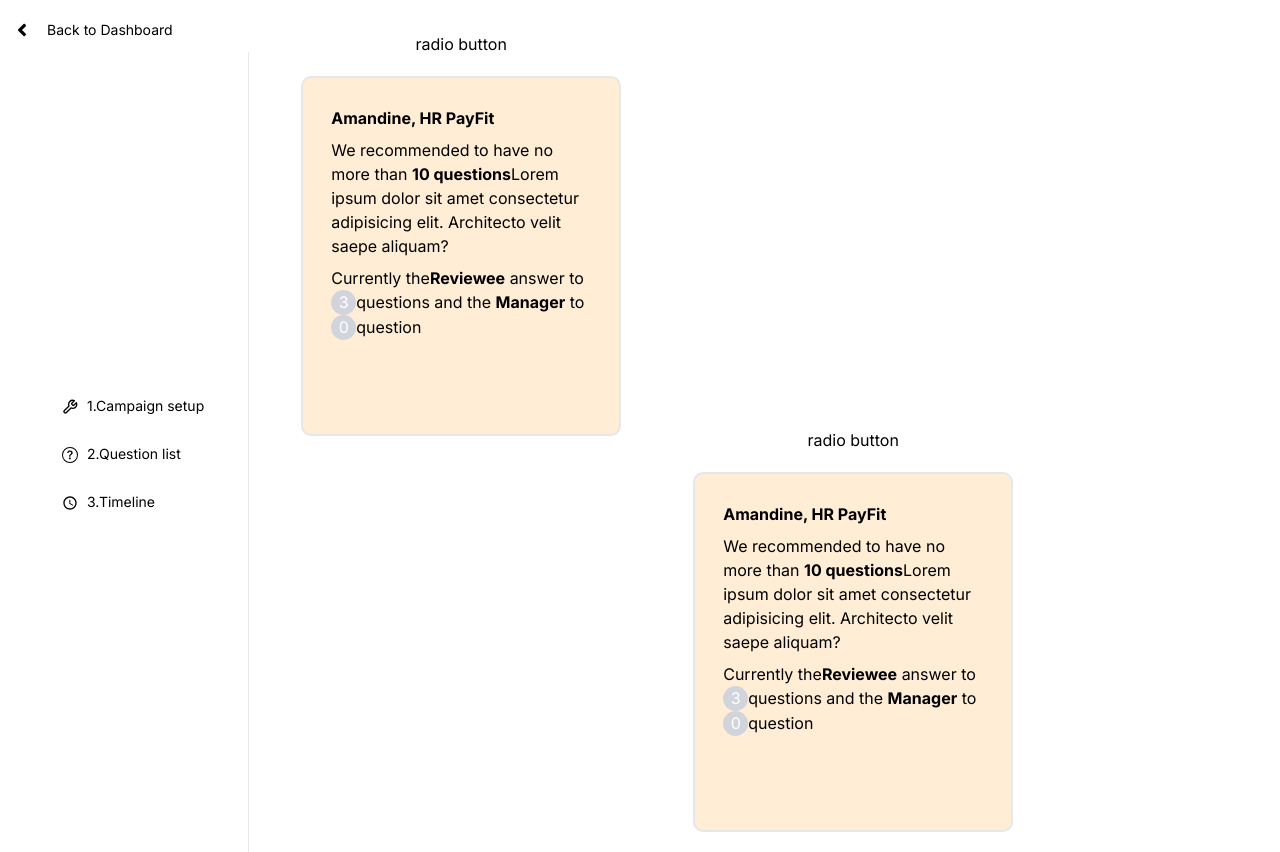
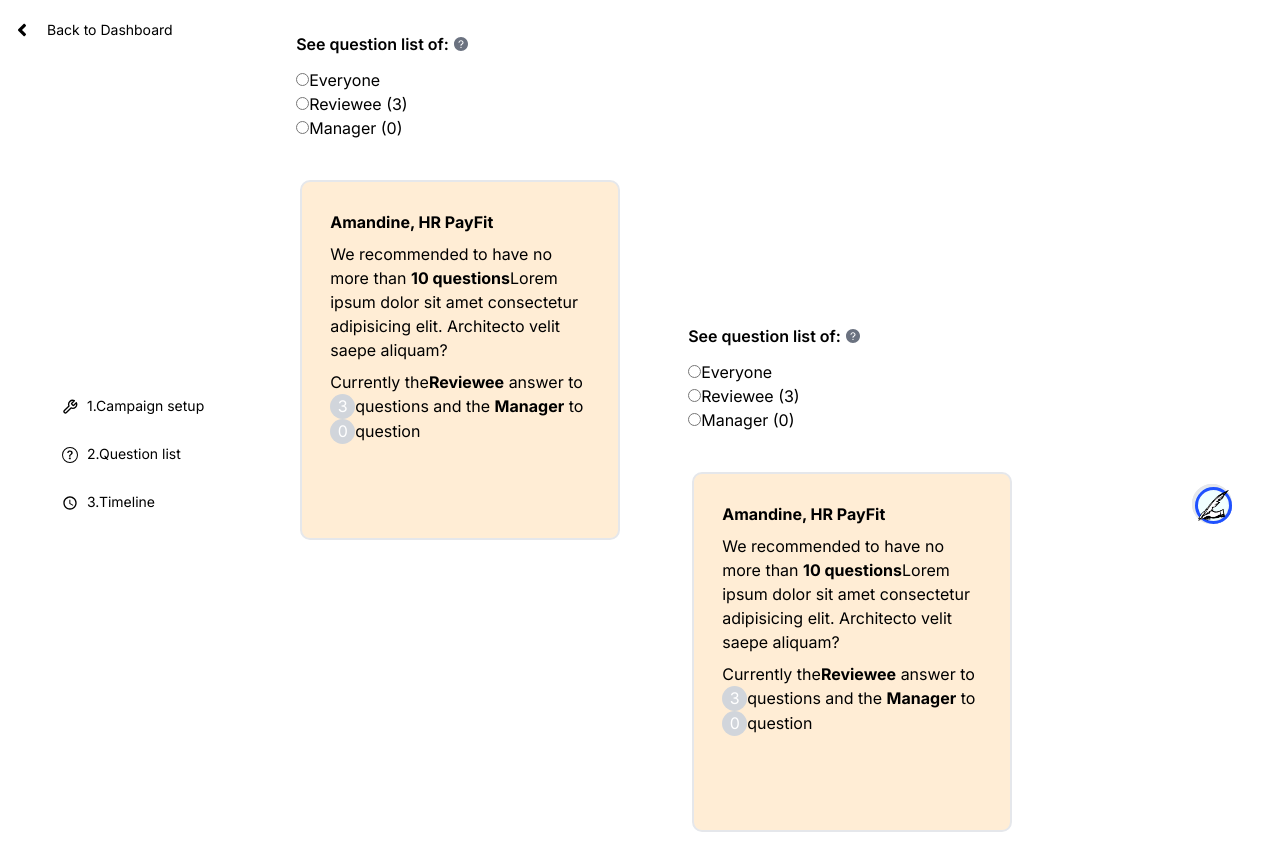
Before and after one commit to SakshiDangi/dashboard-review, a Next.js app: page /aside in a window 1280 px wide. Built offline with nearby package versions, Linux system fonts and the light colour scheme.

Commit message:
added asidebar and radiobutton to review page

```diff
--- a/components/Asidebar.tsx
+++ b/components/Asidebar.tsx
@@ -1,10 +1,16 @@
-import React from 'react'
+import React from 'react';
+import Image from 'next/image';
+import RadioButtonGroup from './RadioButtonGroup';
+
 
 const Asidebar = () => {
   return (
     <aside className='flex flex-col justify-end w-fit flex-end'>
-      <div className='text-center'>radio button</div>
+      <div className='text-center'>
+        <RadioButtonGroup />
+      </div>
 
+      <div className=''>
       <div className=' w-[40vh] h-[45vh] bg-orange-100 rounded-[10px] p-7 m-5 border-[2px]'>
         <h3 className='font-bold mb-2'>Amandine, HR PayFit</h3>
         <p className='mb-2'>We recommended to have no more than <span className='font-bold'>10 questions</span>Lorem ipsum dolor sit amet consectetur adipisicing elit. Architecto velit saepe aliquam?</p>
@@ -14,6 +20,12 @@
           <span className='w-[25px] h-[25px] text-white-600 bg-gray-300 rounded-full text-center justify-center inline-flex'>0</span>question
         </p>
       </div>
+      <div className='absolute bottom-[32vh] right-12  mb-5 pb-15 w-[40px] h-[40px] rounded-full bg-blue-600 border-[3px] border-white-900 shadow-inner'>
+        <div className='w-[37px] h-[37px] rounded-full  border-[3px] border-blue-900'>
+        <Image src='/image.png' alt='image' width={35} height={35} className=' '/>
+        </div>
+      </div>
+      </div>
     </aside>
   )
 }
--- /dev/null
+++ b/components/RadioButtonGroup.tsx
@@ -0,0 +1,64 @@
+"use client";
+import { AiFillQuestionCircle } from "react-icons/ai";
+import React, { useEffect, useState } from 'react';
+
+
+const RadioButtonGroup = () => {
+
+  const [radio] = useState([
+    {
+      name: "page",
+      label: "Everyone",
+      value: "true",
+    },
+    {
+      name: "page",
+      label: "Reviewee (3)",
+      value: "reviewee",
+    },
+    {
+      name: "page",
+      label: "Manager (0)",
+      value: "Manager",
+    },
+  ]);
+
+  const [review, setReview] = useState<String>(radio[0].label);
+
+
+  const RadioButton = ({ name, label, value, onChange }) => {
+    return (
+      <label>
+        <input type='radio' name="page" checked={value} onChange={onChange} />
+        {label}
+      </label>
+    )
+  }
+
+  const handleChange = (event: React.ChangeEvent<HTMLInputElement>) => {
+    setReview(event.target.value);
+  };
+
+  useEffect(() => {
+    console.log(review);
+  }, [review]);
+
+  return (
+    <div className='radio flex flex-col items-start mb-5 ml-4'>
+      <div className="flex gap-1">
+        <h1 className='font-semibold mb-3'>See question list of:</h1>
+        <AiFillQuestionCircle className="mt-1 text-gray-500"/>
+      </div>
+      {
+        radio.map((radios, i) => (
+      <RadioButton key={i} className="radios"
+        label={radios.label}
+        options={radio}
+        onChange={handleChange}
+      />
+      ))}
+    </div>
+  )
+}
+
+export default RadioButtonGroup;
--- a/components/Sidebar.tsx
+++ b/components/Sidebar.tsx
@@ -64,7 +64,7 @@
     </HoverContainer>
     <div
       className={cn(
-        "min-h-screen max-h-screen flex justify-center overflow-y-auto w-fit md:pr-8 pr-3 flex flex-col border-r-[1px] pl-[50px]"
+        "min-h-screen max-h-screen flex justify-center overflow-y-auto w-fit md:pr-8 pr-3 flex flex-col pl-[50px]"
       )}
     >
 
```
